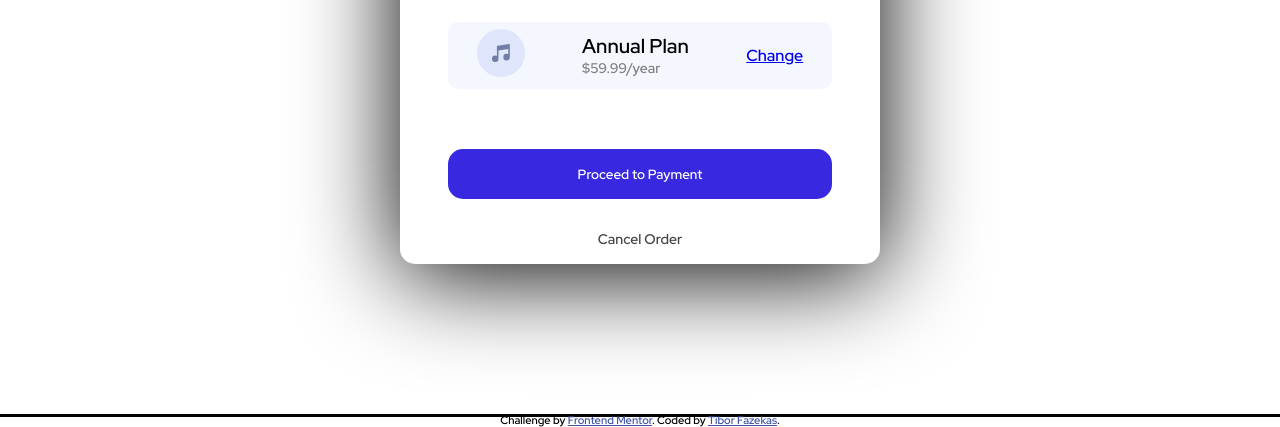
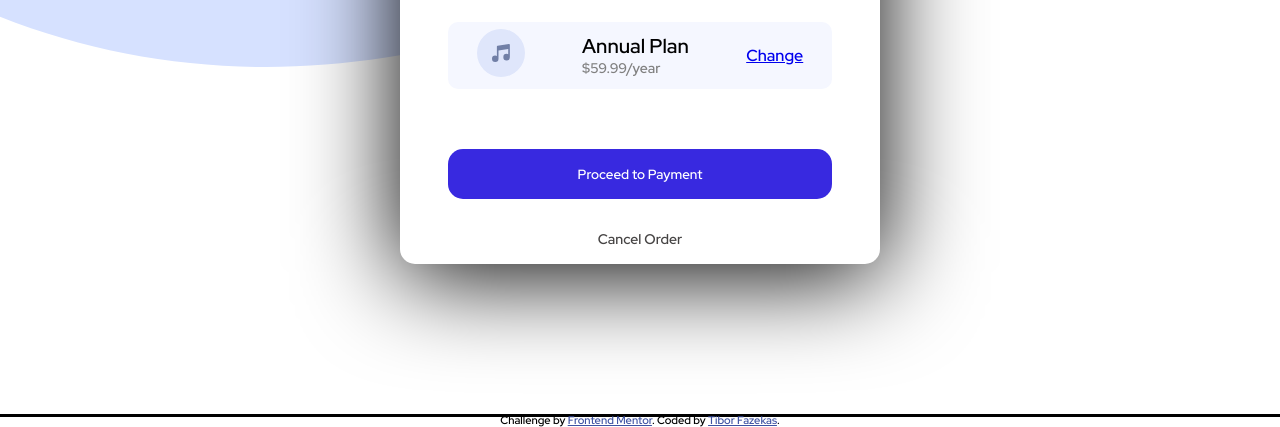
Before and after one commit to eternalmangekyo022/order-summary, a plain HTML site: page src/index.html in a window 1280 px wide. Shown: the part 373-800 px from the top of the page. Drawn offline with Linux system fonts and the light colour scheme.

Commit message:
Update styles.css

```diff
--- a/src/styles.css
+++ b/src/styles.css
@@ -25,7 +25,7 @@
     width: 1440px;
     height: 98vh;
 
-    background-image: url("../images/pattern-background-desktop.svg");
+    background-image: url("pattern-background-desktop.svg");
     background-repeat: no-repeat;
 
     border: 3px solid black;
```
